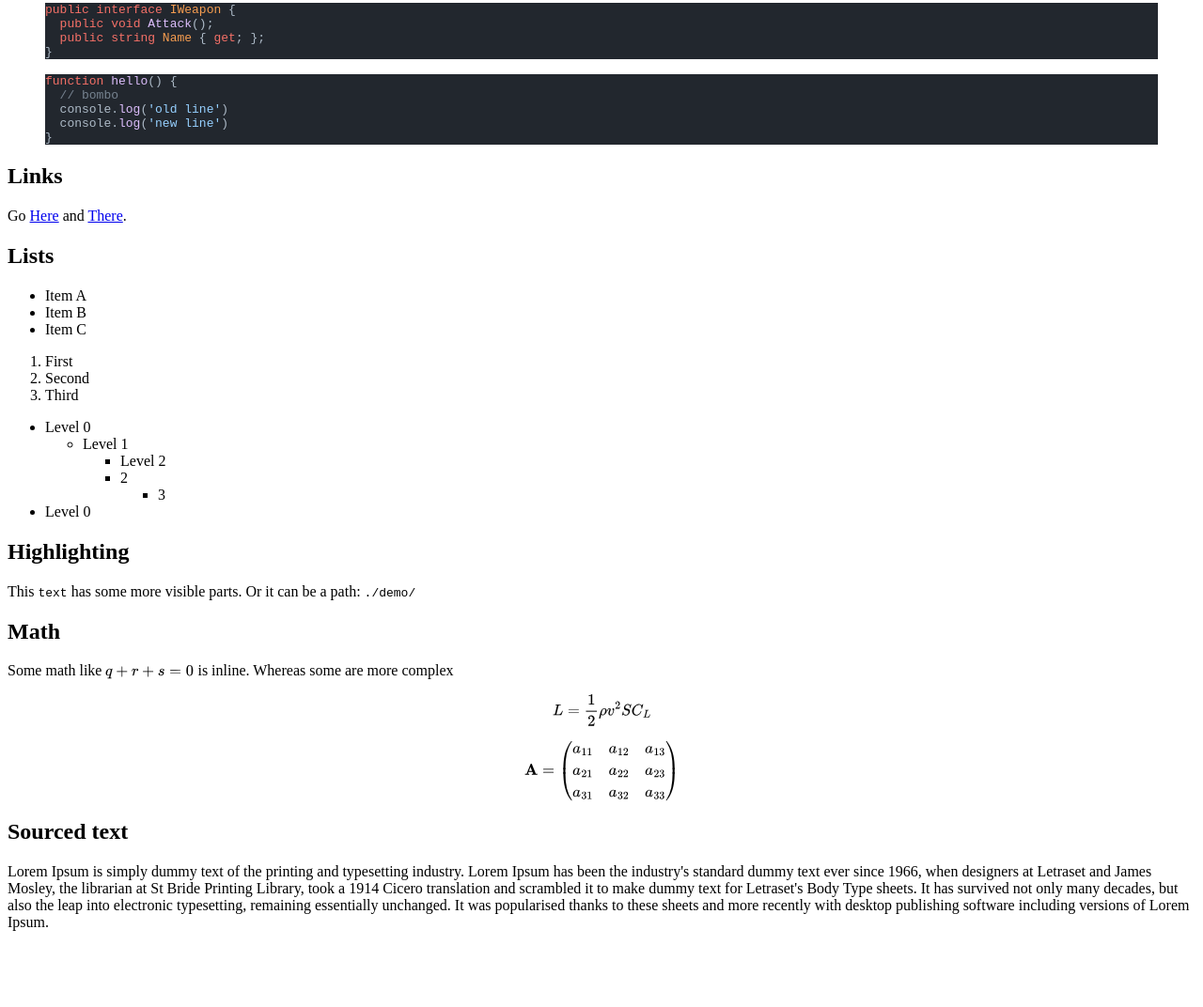
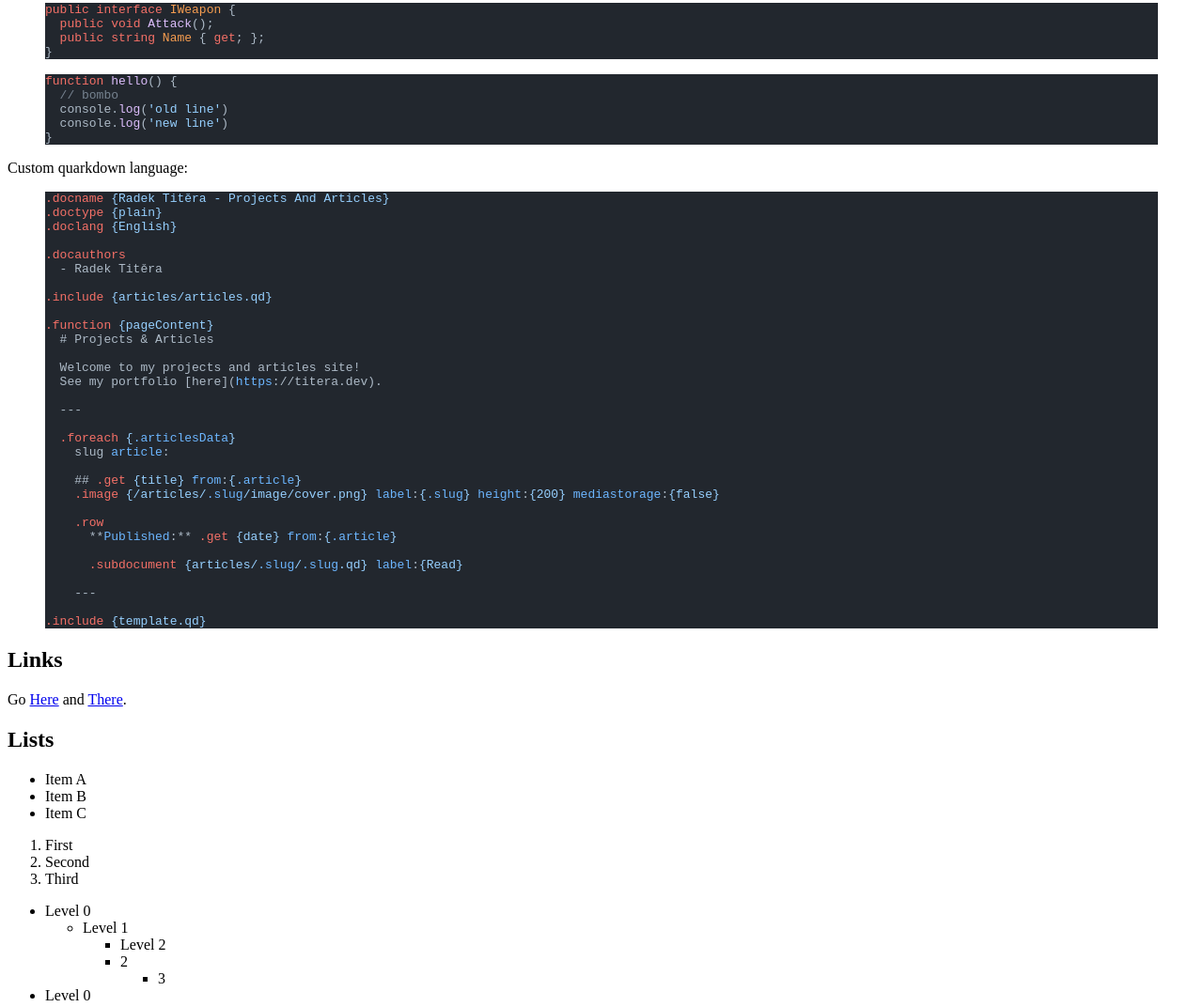
Before and after one commit to Rodak123/quarkup, a website: page examples/single/test-web/html/index.html in a window 1280 px wide. Shown: the part 827-1899 px from the top of the page at 94% size. Before the commit the page ends 1834 px from the top, so only its background shows below. Drawn offline with Linux system fonts and the light colour scheme.

Commit message:
add: Quarkdown language support :P

```diff
--- a/examples/single/test-web/html/index.html
+++ b/examples/single/test-web/html/index.html
@@ -39,6 +39,38 @@ and the smallest planet in the Solar System.</p>
 <span data-line="" data-highlighted-line=""><span style="color:#ADBAC7">  console.</span><span style="color:#DCBDFB">log</span><span style="color:#ADBAC7">(</span><span style="color:#96D0FF">'old line'</span><span style="color:#ADBAC7">)</span></span>
 <span data-line="" data-highlighted-line=""><span style="color:#ADBAC7">  console.</span><span style="color:#DCBDFB">log</span><span style="color:#ADBAC7">(</span><span style="color:#96D0FF">'new line'</span><span style="color:#ADBAC7">)</span></span>
 <span data-line=""><span style="color:#ADBAC7">}</span></span></code></pre></figure>
+<p>Custom quarkdown language:</p>
+<figure data-rehype-pretty-code-figure=""><pre style="background-color:#22272e;color:#adbac7" tabindex="0" data-language="quarkdown" data-theme="github-dark-dimmed"><code data-language="quarkdown" data-theme="github-dark-dimmed" style="display: grid;"><span data-line=""><span style="color:#F47067">.docname</span><span style="color:#96D0FF"> {Radek Titěra - Projects And Articles}</span></span>
+<span data-line=""><span style="color:#F47067">.doctype</span><span style="color:#96D0FF"> {plain}</span></span>
+<span data-line=""><span style="color:#F47067">.doclang</span><span style="color:#96D0FF"> {English}</span></span>
+<span data-line=""><span style="color:#ADBAC7"> </span></span>
+<span data-line=""><span style="color:#F47067">.docauthors</span></span>
+<span data-line=""><span style="color:#ADBAC7">  - Radek Titěra</span></span>
+<span data-line=""><span style="color:#ADBAC7"> </span></span>
+<span data-line=""><span style="color:#F47067">.include</span><span style="color:#96D0FF"> {articles/articles.qd}</span></span>
+<span data-line=""><span style="color:#ADBAC7"> </span></span>
+<span data-line=""><span style="color:#F47067">.function</span><span style="color:#96D0FF"> {pageContent}</span></span>
+<span data-line=""><span style="color:#ADBAC7">  # Projects &#x26; Articles</span></span>
+<span data-line=""><span style="color:#ADBAC7"> </span></span>
+<span data-line=""><span style="color:#ADBAC7">  Welcome to my projects and articles site!</span></span>
+<span data-line=""><span style="color:#ADBAC7">  See my portfolio [here](</span><span style="color:#6CB6FF">https</span><span style="color:#ADBAC7">://titera.dev).</span></span>
+<span data-line=""><span style="color:#ADBAC7"> </span></span>
+<span data-line=""><span style="color:#ADBAC7">  ---</span></span>
+<span data-line=""><span style="color:#ADBAC7"> </span></span>
+<span data-line=""><span style="color:#F47067">  .foreach</span><span style="color:#96D0FF"> {</span><span style="color:#6CB6FF">.articlesData</span><span style="color:#96D0FF">}</span></span>
+<span data-line=""><span style="color:#ADBAC7">    slug </span><span style="color:#6CB6FF">article</span><span style="color:#ADBAC7">:</span></span>
+<span data-line=""><span style="color:#ADBAC7">        </span></span>
+<span data-line=""><span style="color:#ADBAC7">    ## </span><span style="color:#F47067">.get</span><span style="color:#96D0FF"> {title}</span><span style="color:#6CB6FF"> from</span><span style="color:#ADBAC7">:</span><span style="color:#96D0FF">{</span><span style="color:#6CB6FF">.article</span><span style="color:#96D0FF">}</span></span>
+<span data-line=""><span style="color:#F47067">    .image</span><span style="color:#96D0FF"> {/articles/</span><span style="color:#6CB6FF">.slug</span><span style="color:#96D0FF">/image/cover.png}</span><span style="color:#6CB6FF"> label</span><span style="color:#ADBAC7">:</span><span style="color:#96D0FF">{</span><span style="color:#6CB6FF">.slug</span><span style="color:#96D0FF">}</span><span style="color:#6CB6FF"> height</span><span style="color:#ADBAC7">:</span><span style="color:#96D0FF">{200}</span><span style="color:#6CB6FF"> mediastorage</span><span style="color:#ADBAC7">:</span><span style="color:#96D0FF">{false}</span></span>
+<span data-line=""><span style="color:#ADBAC7"> </span></span>
+<span data-line=""><span style="color:#F47067">    .row</span></span>
+<span data-line=""><span style="color:#ADBAC7">      **</span><span style="color:#6CB6FF">Published</span><span style="color:#ADBAC7">:** </span><span style="color:#F47067">.get</span><span style="color:#96D0FF"> {date}</span><span style="color:#6CB6FF"> from</span><span style="color:#ADBAC7">:</span><span style="color:#96D0FF">{</span><span style="color:#6CB6FF">.article</span><span style="color:#96D0FF">}</span></span>
+<span data-line=""><span style="color:#ADBAC7"> </span></span>
+<span data-line=""><span style="color:#F47067">      .subdocument</span><span style="color:#96D0FF"> {articles/</span><span style="color:#6CB6FF">.slug</span><span style="color:#96D0FF">/</span><span style="color:#6CB6FF">.slug</span><span style="color:#96D0FF">.qd}</span><span style="color:#6CB6FF"> label</span><span style="color:#ADBAC7">:</span><span style="color:#96D0FF">{Read}</span></span>
+<span data-line=""><span style="color:#ADBAC7">    </span></span>
+<span data-line=""><span style="color:#ADBAC7">    ---</span></span>
+<span data-line=""><span style="color:#ADBAC7"> </span></span>
+<span data-line=""><span style="color:#F47067">.include</span><span style="color:#96D0FF"> {template.qd}</span></span></code></pre></figure>
 <h2 id="links">Links</h2>
 <p>Go <a href="#math">Here</a> and <a href="https://example.com">There</a>.</p>
 <h2 id="lists">Lists</h2>
--- a/package.json
+++ b/package.json
@@ -1,6 +1,6 @@
 {
   "name": "quarkup",
-  "version": "0.0.4",
+  "version": "0.0.5",
   "description": "A markdown extension",
   "author": "Radek Titěra",
   "license": "MIT",
--- a/src/Compiler.ts
+++ b/src/Compiler.ts
@@ -12,7 +12,7 @@ import rehypeMathjax from 'rehype-mathjax/svg';
 import { rehypeMathjaxFigure } from './plugins/rehypeMathjaxFigure.ts';
 import { remarkQuarkup } from './plugins/remarkQuarkup.ts';
 import rehypeSlug from 'rehype-slug';
-import { customGetHighlighter } from './utils/customGetHighlighter.ts';
+import { customGetHighlighter } from './plugins/rehypePrettyCode/customGetHighlighter.ts';
 
 export class Compiler {
   private _sourceFile: string;
```
Also changed, not shown: examples/single/main.md (+36 -0 lines), src/plugins/rehypePrettyCode/customGetHighlighter.ts (renamed from src/utils/customGetHighlighter.ts, +8 -1 lines), src/plugins/rehypePrettyCode/quarkdown.tmLanguage.json (added, +39 -0 lines).
